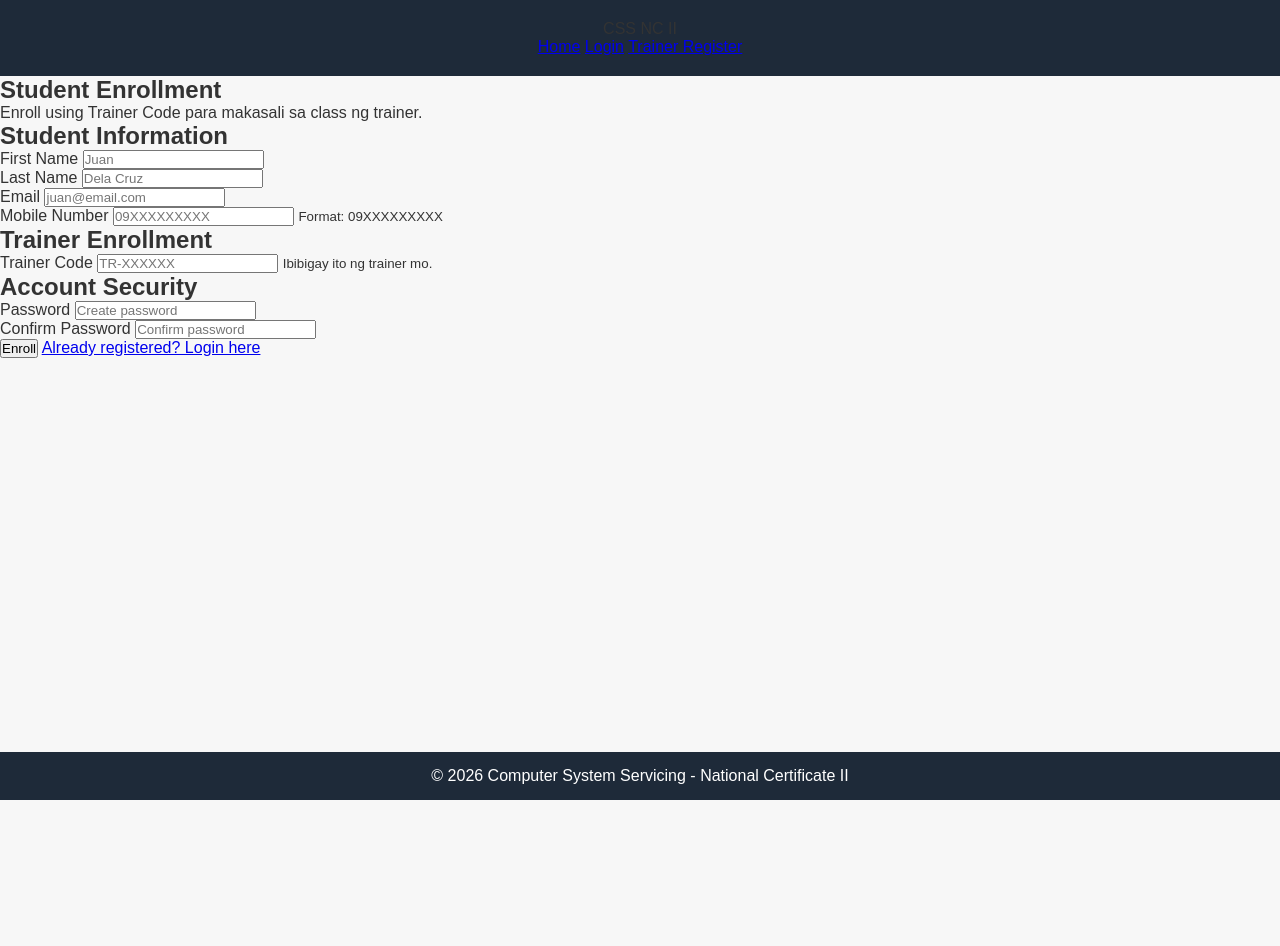
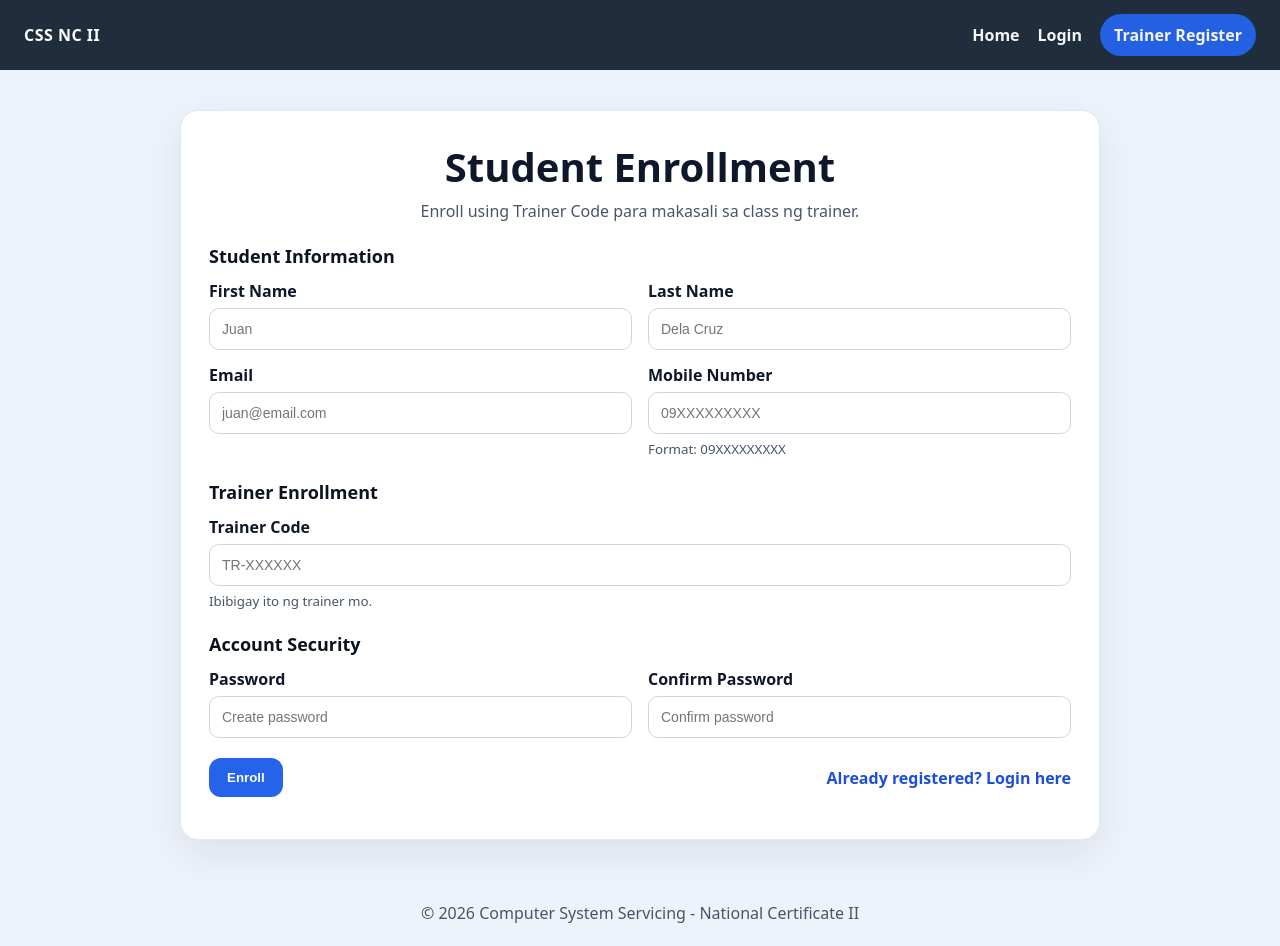
Before and after one commit to mypages090309-ops/cssncii, a plain HTML site: page student-enroll.html in a window 1280 px wide. Before the commit the page ends 800 px from the top, so only its background shows below. Drawn offline with Linux system fonts and the light colour scheme.

Commit message:
Update student-enroll.css

```diff
--- a/student-enroll.css
+++ b/student-enroll.css
@@ -1,106 +1,154 @@
-/* Reset some default styling */
-* {
-    margin: 0;
-    padding: 0;
-    box-sizing: border-box;
+:root{
+  --bg:#eef3fb;
+  --nav:#1f2d3d;
+  --card:#ffffff;
+  --text:#0f172a;
+  --muted:#475569;
+  --border:#e2e8f0;
+  --btn:#2563eb;
+  --btn2:#1d4ed8;
 }
 
-/* General Body Styling */
-body {
-    font-family: Arial, sans-serif;
-    background-color: #f7f7f7;
-    color: #333;
+*{box-sizing:border-box}
+body{
+  margin:0;
+  font-family: system-ui, -apple-system, Segoe UI, Roboto, Arial, sans-serif;
+  background:var(--bg);
+  color:var(--text);
 }
 
-/* Header styling */
-header {
-    background-color: #1E2A39;
-    padding: 20px;
-    text-align: center;
+.topbar{
+  background:var(--nav);
+  color:#fff;
+  padding:14px 24px;
+  display:flex;
+  align-items:center;
+  justify-content:space-between;
+  position:sticky;
+  top:0;
+  z-index:10;
+}
+.brand{
+  font-weight:800;
+  letter-spacing:.5px;
+}
+.nav{
+  display:flex;
+  align-items:center;
+  gap:18px;
+}
+.nav a{
+  color:#fff;
+  text-decoration:none;
+  font-weight:600;
+  opacity:.95;
+}
+.nav a:hover{opacity:1}
+.nav .btn{
+  background:var(--btn);
+  padding:10px 14px;
+  border-radius:999px;
+}
+.nav .btn:hover{background:var(--btn2)}
+
+.page{
+  padding:40px 16px;
+  display:flex;
+  justify-content:center;
 }
 
-header nav ul {
-    list-style: none;
-    padding: 0;
+.card{
+  width:min(920px, 100%);
+  background:var(--card);
+  border:1px solid var(--border);
+  border-radius:18px;
+  padding:28px;
+  box-shadow:0 14px 40px rgba(2,6,23,.08);
 }
 
-header nav ul li {
-    display: inline;
-    margin: 0 15px;
+h1{
+  margin:0 0 6px 0;
+  font-size:40px;
+  text-align:center;
+}
+.sub{
+  text-align:center;
+  margin:0 0 22px 0;
+  color:var(--muted);
 }
 
-header nav ul li a {
-    color: #ffffff;
-    text-decoration: none;
-    font-size: 18px;
+.form h2{
+  margin:22px 0 12px 0;
+  font-size:18px;
+  color:#0b1220;
 }
 
-header nav ul li a:hover {
-    text-decoration: underline;
+.grid{
+  display:grid;
+  grid-template-columns: repeat(2, minmax(0, 1fr));
+  gap:14px 16px;
+}
+@media (max-width: 760px){
+  .grid{grid-template-columns:1fr}
 }
 
-/* Student Enrollment Form Container */
-.student-enrollment-form {
-    width: 80%;
-    max-width: 800px;
-    margin: 50px auto;
-    background-color: #ffffff;
-    padding: 20px;
-    box-shadow: 0 5px 15px rgba(0, 0, 0, 0.1);
-    border-radius: 8px;
+.field label{
+  display:block;
+  font-weight:700;
+  margin:0 0 6px 0;
+}
+.field input{
+  width:100%;
+  padding:12px 12px;
+  border:1px solid #cbd5e1;
+  border-radius:10px;
+  outline:none;
+  font-size:14px;
+  background:#fff;
+}
+.field input:focus{
+  border-color:#93c5fd;
+  box-shadow:0 0 0 3px rgba(59,130,246,.15);
+}
+.field small{
+  display:block;
+  margin-top:6px;
+  color:var(--muted);
 }
 
-/* Form Heading */
-.student-enrollment-form h1 {
-    text-align: center;
-    font-size: 36px;
-    color: #1E2A39;
+.actions{
+  display:flex;
+  align-items:center;
+  justify-content:space-between;
+  gap:14px;
+  margin-top:20px;
+  flex-wrap:wrap;
+}
+.submit{
+  background:var(--btn);
+  color:#fff;
+  border:none;
+  padding:12px 18px;
+  border-radius:12px;
+  font-weight:800;
+  cursor:pointer;
+}
+.submit:hover{background:var(--btn2)}
+.link{
+  color:#1d4ed8;
+  text-decoration:none;
+  font-weight:700;
+}
+.link:hover{text-decoration:underline}
+
+.msg{
+  margin-top:14px;
+  font-weight:700;
+  color:#0b1220;
 }
 
-.student-enrollment-form p {
-    text-align: center;
-    margin-bottom: 20px;
+.footer{
+  text-align:center;
+  padding:22px 10px;
+  color:var(--muted);
 }
-
-/* Input Fields */
-.student-enrollment-form input {
-    width: 100%;
-    padding: 10px;
-    margin: 10px 0;
-    border: 1px solid #ccc;
-    border-radius: 4px;
-    font-size: 16px;
-}
-
-/* Submit Button */
-.student-enrollment-form button {
-    background-color: #1E2A39;
-    color: white;
-    padding: 10px 20px;
-    border: none;
-    border-radius: 4px;
-    font-size: 16px;
-    cursor: pointer;
-}
-
-.student-enrollment-form button:hover {
-    background-color: #4CAF50;
-}
-
-/* Form Field Section */
-.student-enrollment-form h3 {
-    margin-top: 20px;
-    font-size: 24px;
-    color: #1E2A39;
-}
-
-/* Footer Section */
-footer {
-    background-color: #1E2A39;
-    color: white;
-    text-align: center;
-    padding: 15px;
-    position: fixed;
-    width: 100%;
-    bottom: 0;
-}
```
